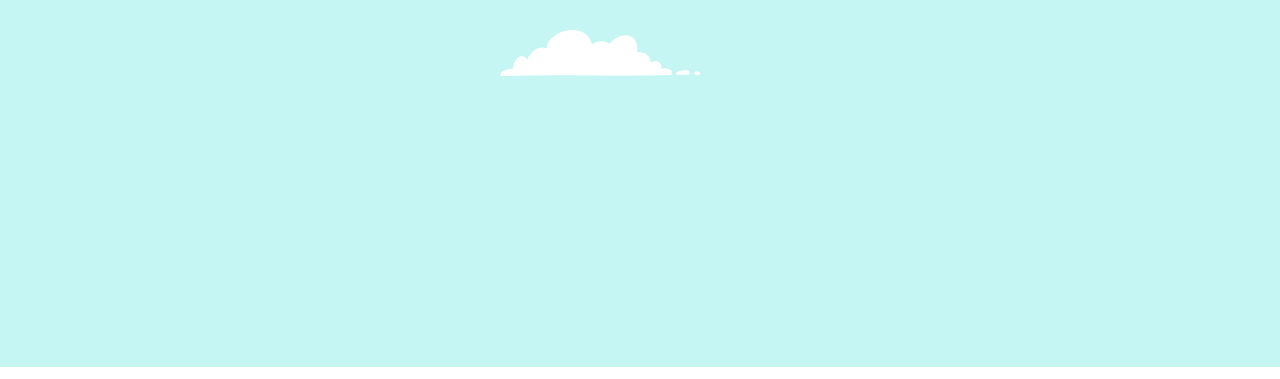
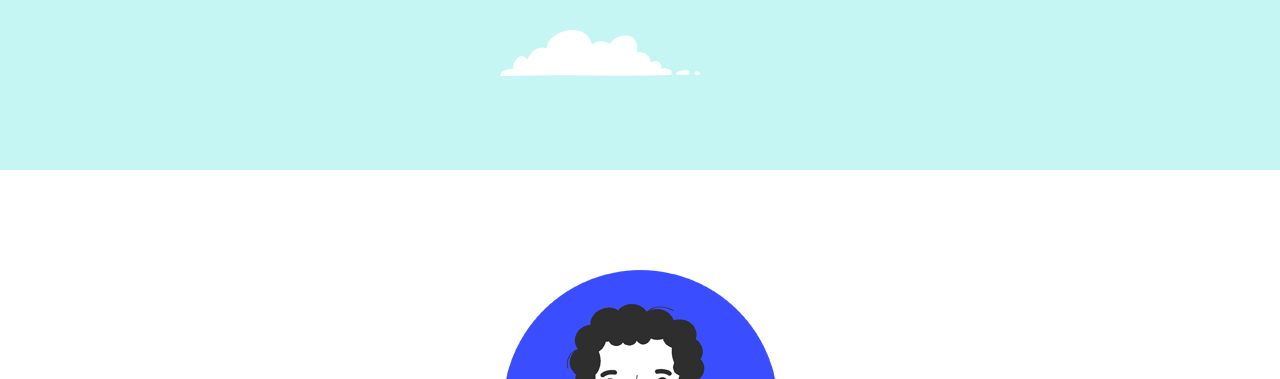
Before and after one commit to AminebajjiDEV/CV, a plain HTML site: page index.html in a window 1280 px wide. Shown: the part 421-800 px from the top of the page. Drawn offline with Linux system fonts and the light colour scheme.

Commit message:
Update style.css

```diff
--- a/css/style.css
+++ b/css/style.css
@@ -45,7 +45,7 @@ a:hover {
     background-color: #b9f4f1d2;
     position: relative;
     padding-top: 100px;
-    padding-bottom:337px;
+    padding-bottom:140px;
 
 }
 .middle-container {
```
